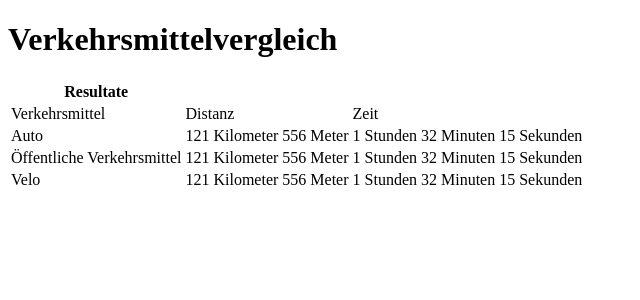
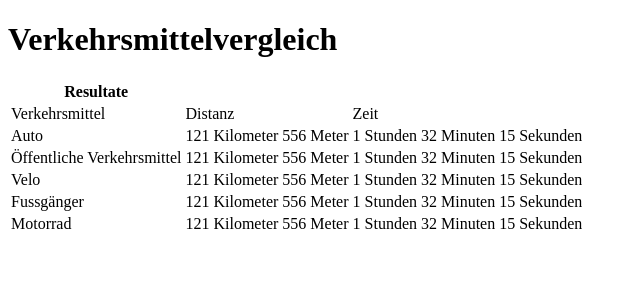
Before and after one commit to roumanch-777/verkehrsmittelvergleich-johannes-roman, a React (Create React App) app in the folder app/: page / in a window 1280 px wide. Shown: the top 300 px of the page, without its empty margins (0-640 px from the left). Built offline with nearby package versions, Linux system fonts and the light colour scheme.

Commit message:
support all travel modes with an enum

```diff
--- a/app/src/api/google-maps-routes-api.ts
+++ b/app/src/api/google-maps-routes-api.ts
@@ -1,3 +1,5 @@
+import { TravelMode } from "../models/travel-mode-file";
+
 class RawTravelData {
     durationSeconds: number;
     distanceMeters: number;
@@ -30,15 +32,15 @@ const sampleResponse = {
 }
 
 
-function getTravelInfo(from: string, to: string, means: string): FormattedTravelData {
-    const rawTravelData = makeApiCall(from, to, means);
+export function getTravelInfo(from: string, to: string, mode: TravelMode): FormattedTravelData {
+    const rawTravelData = makeApiCall(from, to, mode);
     const formattedTime = computeTimeString(rawTravelData.durationSeconds);
     const distanceString = computeDistanceString(rawTravelData.distanceMeters);
     return new FormattedTravelData(formattedTime, distanceString);
 }
 
 
-function makeApiCall(from: string, to: string, means: string): RawTravelData {
+function makeApiCall(from: string, to: string, mode: TravelMode): RawTravelData {
     const raw = sampleResponse.routes[0];
     const distanceMeters = raw.distanceMeters;
     const durationSeconds = parseInt(raw.duration.replace(/s$/, ""));
@@ -78,6 +80,3 @@ function computeTimeString(seconds_total: number): string {
     }
     return formattedTime
 }
-
-
-export default getTravelInfo;
--- a/app/src/components/ComparisonTable.tsx
+++ b/app/src/components/ComparisonTable.tsx
@@ -1,10 +1,13 @@
-import getTravelInfo from "../api/google-maps-routes-api";
+import { getTravelInfo } from "../api/google-maps-routes-api";
+import { TravelMode } from "../models/travel-mode-file";
 
 
 const ComparisonTable = () => {
-    const car_info = getTravelInfo("Bern", "Zürich", "car");
-    const public_transport_info = getTravelInfo("Bern", "Zürich", "public_transport");
-    const bike_info = getTravelInfo("Bern", "Zürich", "bike");
+    const car_info = getTravelInfo("Bern", "Zürich", TravelMode.DRIVE);
+    const public_transport_info = getTravelInfo("Bern", "Zürich", TravelMode.TRANSIT);
+    const bike_info = getTravelInfo("Bern", "Zürich", TravelMode.BICYCLE);
+    const walk_info = getTravelInfo("Bern", "Zürich", TravelMode.WALK);
+    const two_wheeler_info = getTravelInfo("Bern", "Zürich", TravelMode.TWO_WHEELER);
 
     return <table>
         <th>Resultate</th>
@@ -28,6 +31,16 @@ const ComparisonTable = () => {
             <td>{bike_info.formattedDistance}</td>
             <td>{bike_info.formattedTime}</td>
         </tr>
+        <tr>
+            <td>Fussgänger</td>
+            <td>{walk_info.formattedDistance}</td>
+            <td>{walk_info.formattedTime}</td>
+        </tr>
+        <tr>
+            <td>Motorrad</td>
+            <td>{two_wheeler_info.formattedDistance}</td>
+            <td>{two_wheeler_info.formattedTime}</td>
+        </tr>
     </table>;
 };
 
--- /dev/null
+++ b/app/src/models/travel-mode-file.ts
@@ -0,0 +1,7 @@
+export enum TravelMode {
+    DRIVE,
+    BICYCLE,
+    WALK,
+    TWO_WHEELER,
+    TRANSIT,
+}
```
